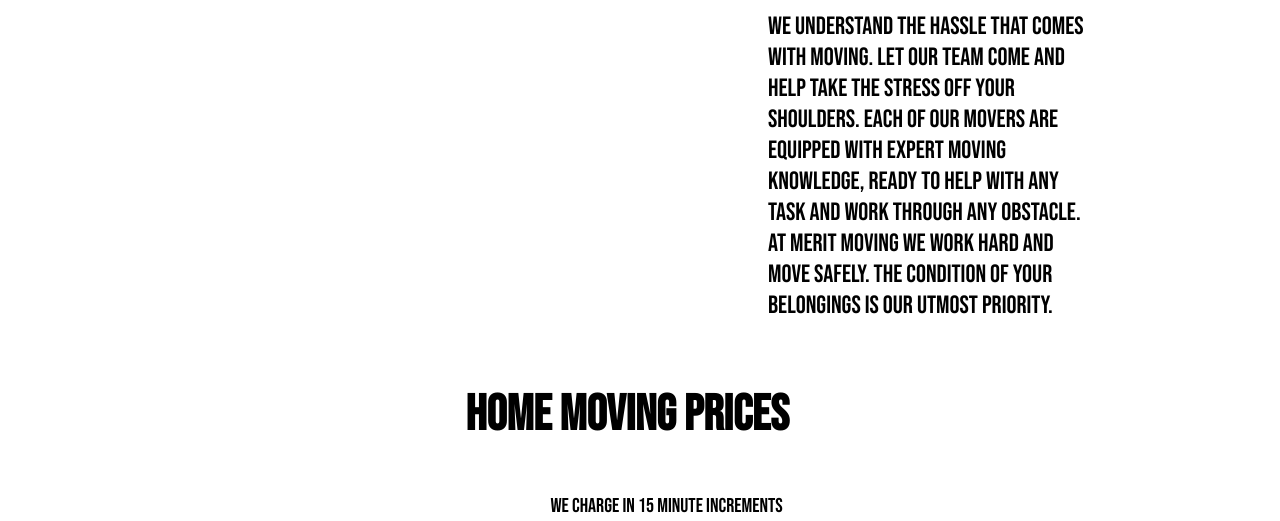
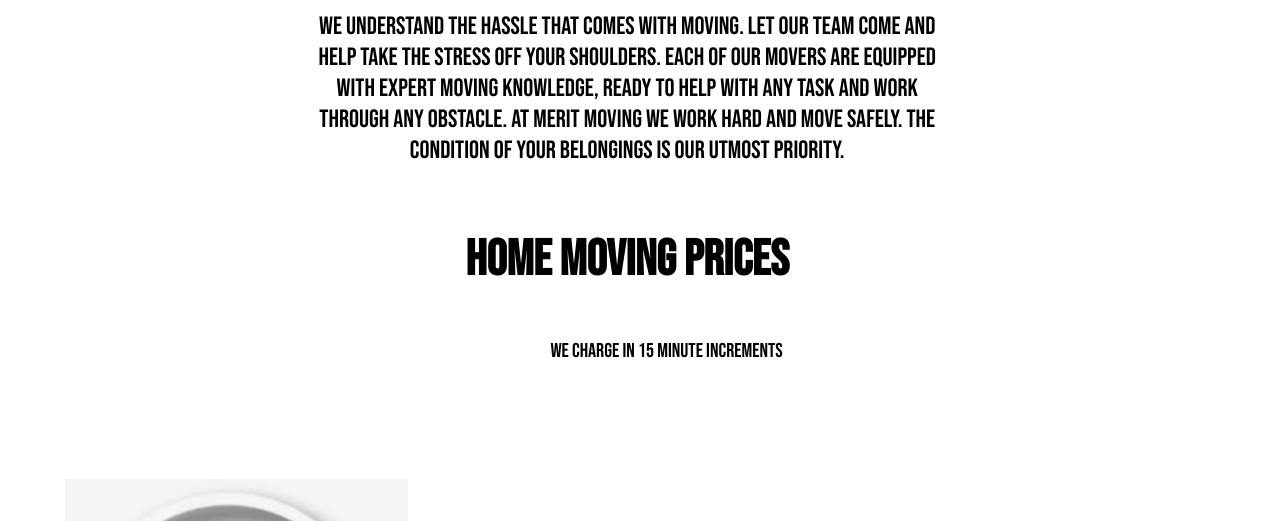
Before and after one commit to TwoStepTim/MeritMoving-Website, a plain HTML site: page Moving.html in a window 1280 px wide. Shown: the part 754-1275 px from the top of the page. Drawn offline with Linux system fonts and the light colour scheme.

Commit message:
moving page done

```diff
--- a/styles.css
+++ b/styles.css
@@ -309,11 +309,11 @@ footer {
 .H1moving p {
   position: relative;
   font-size: 50px;
-  text-align: left;
+  text-align: center;
   font-size: 25px;
-  margin-left: 50vw;
+  margin-left: 25vw;
   margin-right: 25vw;
-  left: 10vw;
+  right: 1vw;
 }
 
 
@@ -323,6 +323,7 @@ footer {
   left: 43vw;
   bottom: 4vw;
   text-align: center;
+
 }
 
 
```
Also changed, not shown: Moving.html (+4 -0 lines).
